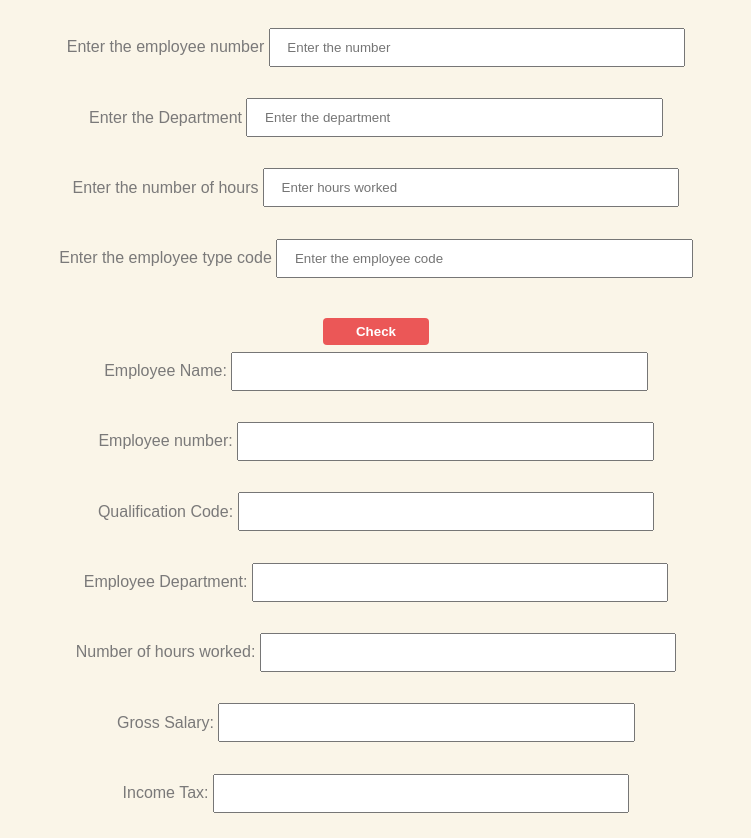
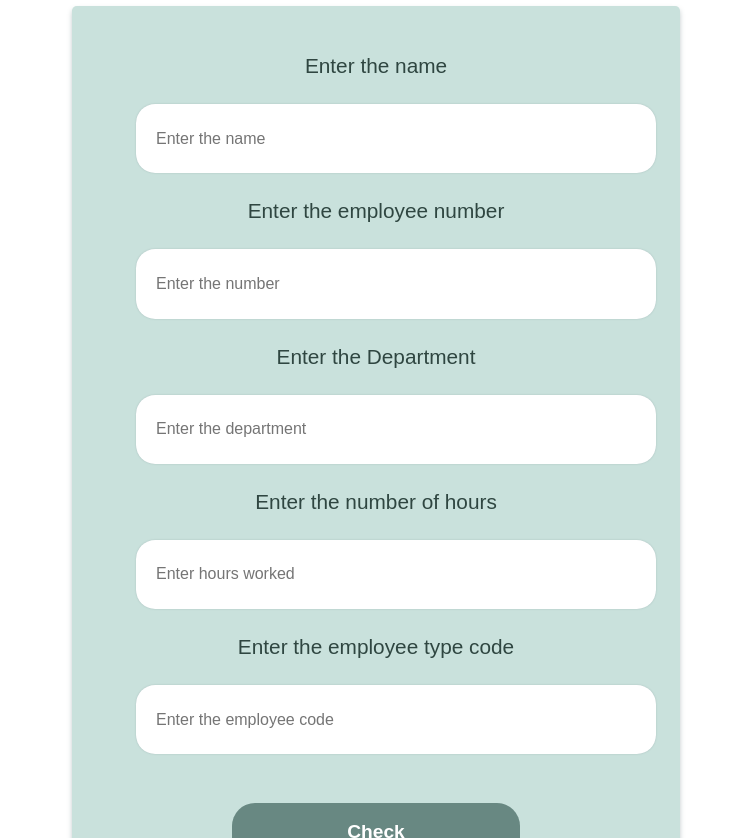
Before and after one commit to maftuna-cs/payroll, a plain HTML site: page index.html in a window 1280 px wide. Shown: the part 129-967 px from the top of the page, without its empty margins (264-1015 px from the left). Drawn offline with Linux system fonts and the light colour scheme.

Commit message:
.overall update

```diff
--- a/css/index.css
+++ b/css/index.css
@@ -3,31 +3,77 @@ body {
     box-sizing: border-box;
     text-align: center;
     color: rgb(122, 121, 121);
-    background: rgb(250, 245, 232);
+    background: white;
 }
+h1 {
+  background-color: #688882;
+  background-size: 480px;
+  margin-left: 9em;
+  margin-right: 9em;
+  color: #f9fcfb;
+  font-size: 2em;
+  padding: .7em;
+  border-radius: .1em;
 
-input[type=text] {
-    width: 30%;
-    padding: .75em 1.25em;
-    margin: .5em 0;
- }
+}
 
  .header {
      font-size: .8em;
      color: #EB5757;
  }
 
+ .info-display {
+   background: #c9e1dc;
+	 margin: 2em auto;
+	 padding: 3em 4em;
+	 width: 100%;
+	 max-width: 480px;
+	 border-radius: .3em;
+	 box-shadow: 0 .2em .3em rgba(99, 123, 128, 0.4);
+}
+
+ .info-form input[type=text] {
+  width:100%;
+  padding: 1.6em 1.25em;
+  margin: .5em 0;
+  border-radius: 1.2em;
+  border: none;
+  box-shadow: 0 0 .1em rgba(99, 123, 128, 0.4);
+  font-size: 1em;
+}
+.info-txt {
+  font-size: 1.3em;
+  color: #2f4641
+}
+
  .calc-btn {
     color: white;
-    background-color: #EB5757;
+    background-color: #688882;
     border: none;
-    border-radius: .3em;
+    border-radius: 1.2em;
     font-weight: bold;
-    height: 2em;
-    width: 8em;
+    height: 3em;
+    width: 15em;
     margin-top: 1.2em;
+    font-size: 1.2em;
   }
 
   .calc-btn:hover {
-    background-color: rgb(182, 3, 3);
+    background-color: #2f4641;
   }
+  /* .result {
+    display: none;
+  } */
+
+  .pay-slip input[type=text] {
+    width:20%;
+    border: none;
+    font-size: 1.3em;
+  }
+  .pay-slip label {
+    color: #2f4641;
+    font-size: 1em;
+  }
+  .pay-slip {
+    display: none;
+  }
--- a/index.html
+++ b/index.html
@@ -12,25 +12,17 @@
 <body>
         <h1>Payroll Calculator</h1>
 
-    <div>
-        <form>
-            <label>Enter the name</label>
+        <section class="info-display">
+                <form class="info-form">
+                        <label class="info-txt">Enter the name</label><br><br>
                         <input type="text" value="" id="enterName" placeholder="Enter the name"><br><br>
-
-
-            <label>Enter the employee number</label>
+                        <label class="info-txt">Enter the employee number</label><br><br>
                         <input type="text" value="" id="enterNumber" placeholder="Enter the number"><br><br>
-
-
-            <label>Enter the Department</label>
+                        <label class="info-txt">Enter the Department</label><br><br>
                         <input type="text" value="" id="enterDep" placeholder="Enter the department"><br><br>
-
-
-            <label>Enter the number of hours</label>
+                        <label class="info-txt">Enter the number of hours</label><br><br>
                         <input type="text" value="" id="enterHrsWork" placeholder="Enter hours worked"><br><br>
-
-
-            <label>Enter the employee type code</label>
+                        <label class="info-txt">Enter the employee type code</label><br><br>
                         <input type="text" value="" id="empCode" placeholder="Enter the employee code"><br><br>
                         <!-- <div id="radioBtn">
                 <label> M
@@ -38,31 +30,25 @@
                         <label> B
                         <input type="radio" name="qlfCode" id="clickB"><br><br>
            </div> -->
+                        <button onclick="myFunction()" type="button" value="" id="check" class="calc-btn">Check</button>
+                </form>
+        </section>
 
-            <button type="button" value="" id="check" class="calc-btn">Check</button>
-        </form>
-    </div>
-
-    <form>
-<div>
+        <section class="result">
+                <form class="pay-slip" id="hidden">
+                        <div class="info-result">
                                 <label>Employee Name:</label>
                                 <input type="text" value="" id="generatedName"><br><br>
                                 <label>Employee number:</label>
                                 <input type="text" value="" id="generatedNumber"><br><br>
                                 <label>Qualification Code:</label>
                                 <input type="text" value="" id="generatedCode"><br><br>
+                        </div>
+                        <div>
                                 <label>Employee Department:</label>
                                 <input type="text" value="" id="generatedDep"><br><br>
                                 <label>Number of hours worked:</label>
                                 <input type="text" value="" id="generatedHrs"><br><br>
-            <!-- <p id="generatedName">Employee Name:</p>
-            <p id="generatedNumber">Employee number:</p>
-            <p id="generatedCode">Qualification Code:</p>
-            <p id="generatedDep">Employee Department:</p>
-            <p id="generatedHrs">Number of hours worked:</p>  -->
-        </div>
-
-        <div>
                                 <label>Gross Salary:</label>
                                 <input type="text" value="" id="generatedGrosSal"><br><br>
                                 <label>Income Tax:</label>
@@ -71,13 +57,18 @@
                                 <input type="text" value="" id="generatedHealthFee"><br><br>
                                 <label>Total Salary:</label>
                                 <input type="text" value="" id="generatedTotalSal"><br><br>
+                        </div>
+                </form>
+                 <!-- <p id="generatedName">Employee Name:</p>
+            <p id="generatedNumber">Employee number:</p>
+            <p id="generatedCode">Qualification Code:</p>
+            <p id="generatedDep">Employee Department:</p>
+            <p id="generatedHrs">Number of hours worked:</p>  -->
             <!-- <p id="generatedGrosSal"> Gross Salary:</p>
             <p id="generatedIncomeTax">Income Tax:</p>
             <p id="generatedHealthFee">Health Fee:</p>
             <p id="generatedTotalSal">Total Salary:</p> -->
-        </div>
-
-</form>
+        </section>
 
         <script src="js/index.js"></script>
 </body>
--- a/js/index.js
+++ b/js/index.js
@@ -77,11 +77,21 @@ function enterInfo() {
         document.getElementById("generatedIncomeTax").value = "$ " + incomeTax;
         document.getElementById("generatedHealthFee").value = "$ " + healthFee;
         document.getElementById("generatedTotalSal").value = "$ " + netPay;
-
-    }
-
+     }
 }
-
 
 let btn = document.getElementById("check");
 btn.addEventListener("click", enterInfo);
+
+function myFunction() {
+    document.getElementById("hidden").style.display = "block";
+  }
+
+// return `
+//      <div>
+//      <p>Employee Name:</p><br><br>
+//      <p id="generatedNumber">Employee number:</p><br><br>
+//      <p id="generatedCode">Qualification Code:</p><br><br>
+//       <p id="generatedDep">Employee Department:</p><br><br>
+//       <p id="generatedHrs">Number of hours worked:</p><br><br>
+//       </div>`
```
Lines whose indentation alone changed are shown as unchanged.
